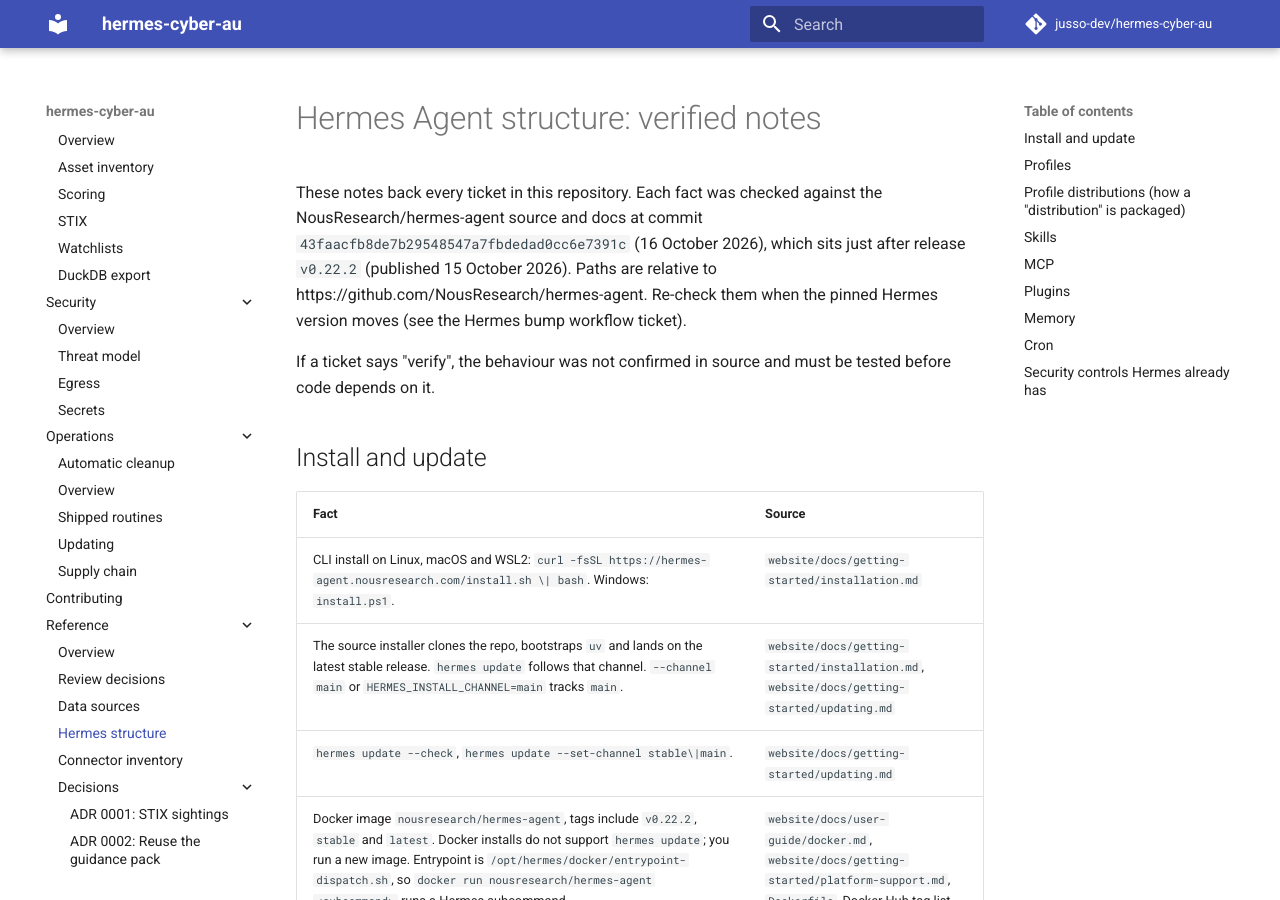
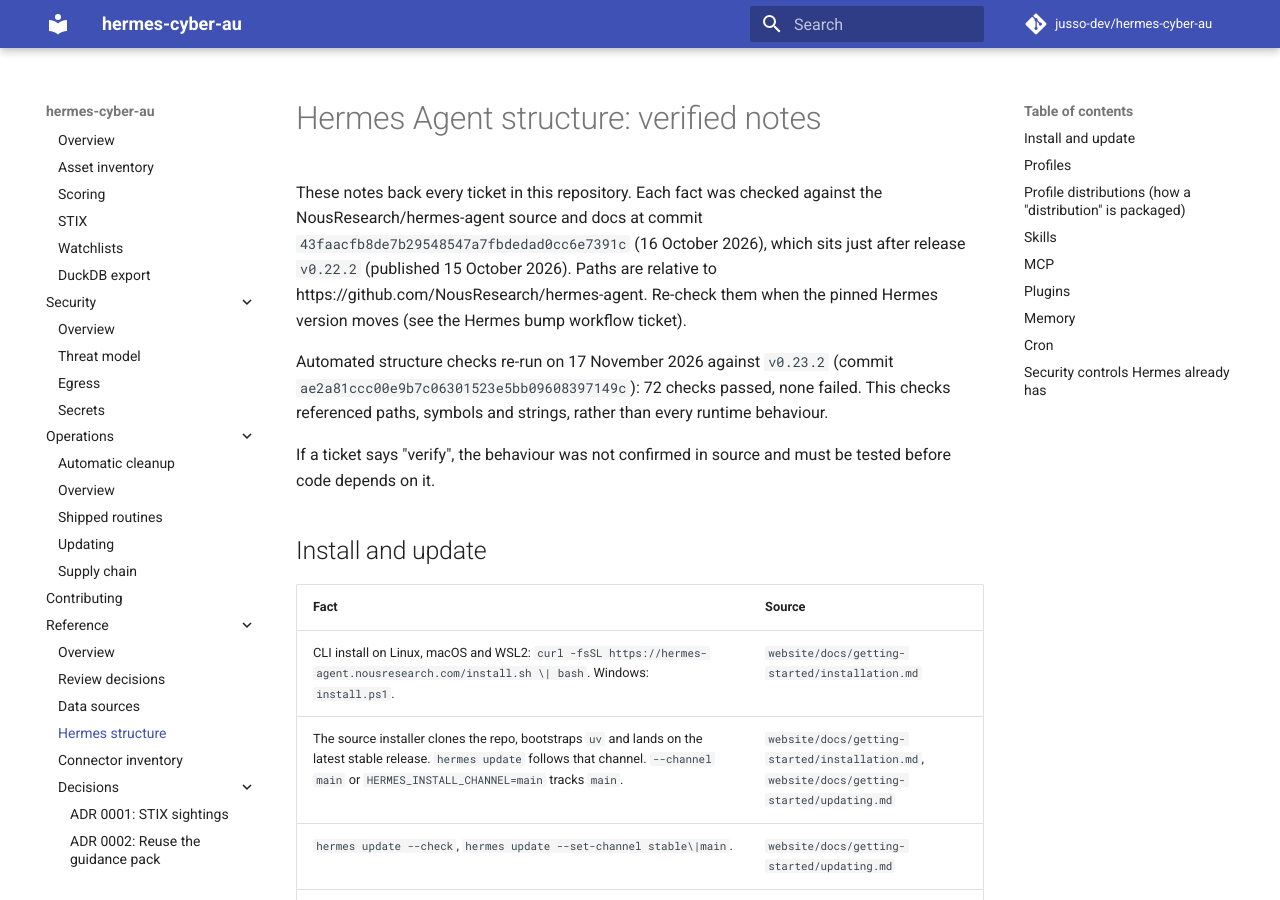
Before and after one commit to jusso-dev/hermes-cyber-au, an MkDocs documentation site: the page built from docs/research/hermes-structure.md, in a window 1280 px wide and 900 px high. Built offline with MkDocs 1.6.1 and Material for MkDocs 9.7.7, drawn with Linux system fonts in a browser that asks for light colours; comment, search, counter and statistics services are not loaded.

Commit message:
fix(ci): refresh complete Hermes v0.23.2 pins

```diff
--- a/distribution.yaml
+++ b/distribution.yaml
@@ -1,7 +1,7 @@
 name: cyber-au
 version: 0.1.0
 description: "Hermes Agent distribution for Australian cyber security teams: ASD guidance, AU and global threat intel, triage and reporting skills."
-hermes_requires: ">=0.23.0"
+hermes_requires: ">=0.23.2"
 author: "Justin Middler"
 license: "Apache-2.0"
 distribution_owned:
--- a/docs/research/hermes-structure.md
+++ b/docs/research/hermes-structure.md
@@ -5,6 +5,10 @@ NousResearch/hermes-agent source and docs at commit `43faacfb8de7b29548547a7fbde
 (16 October 2026), which sits just after release `v0.22.2` (published 15 October 2026).
 Paths are relative to https://github.com/NousResearch/hermes-agent. Re-check them when
 the pinned Hermes version moves (see the Hermes bump workflow ticket).
+
+Automated structure checks re-run on 17 November 2026 against `v0.23.2`
+(commit `ae2a81ccc00e9b7c06301523e5bb09608397149c`): 72 checks passed, none failed.
+This checks referenced paths, symbols and strings, rather than every runtime behaviour.
 
 If a ticket says "verify", the behaviour was not confirmed in source and must be tested
 before code depends on it.
```
Also changed, not shown: docker/README.md (+2 -2 lines), docs/getting-started/codespaces.md (+1 -1 lines), 4 other files.
